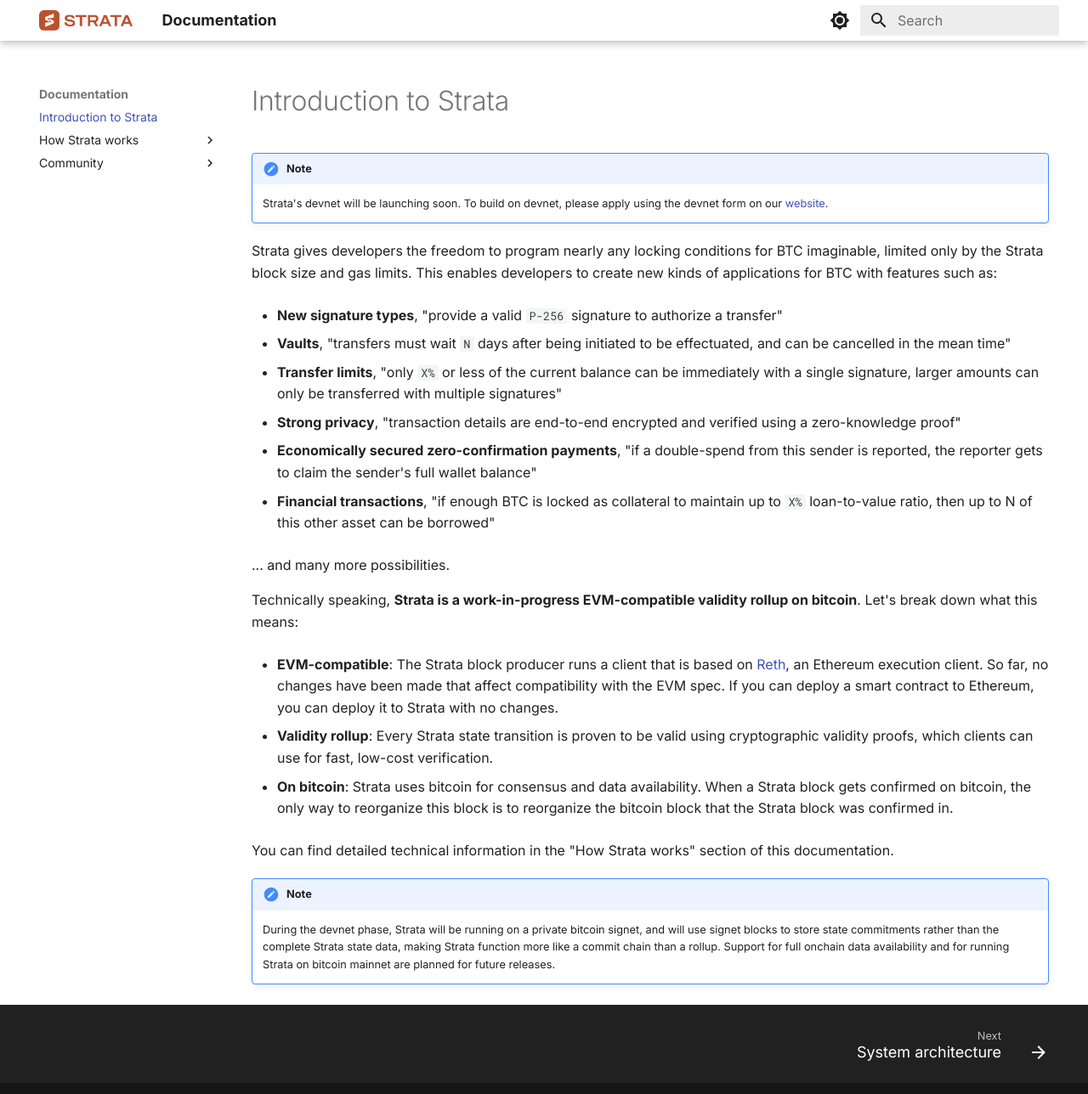
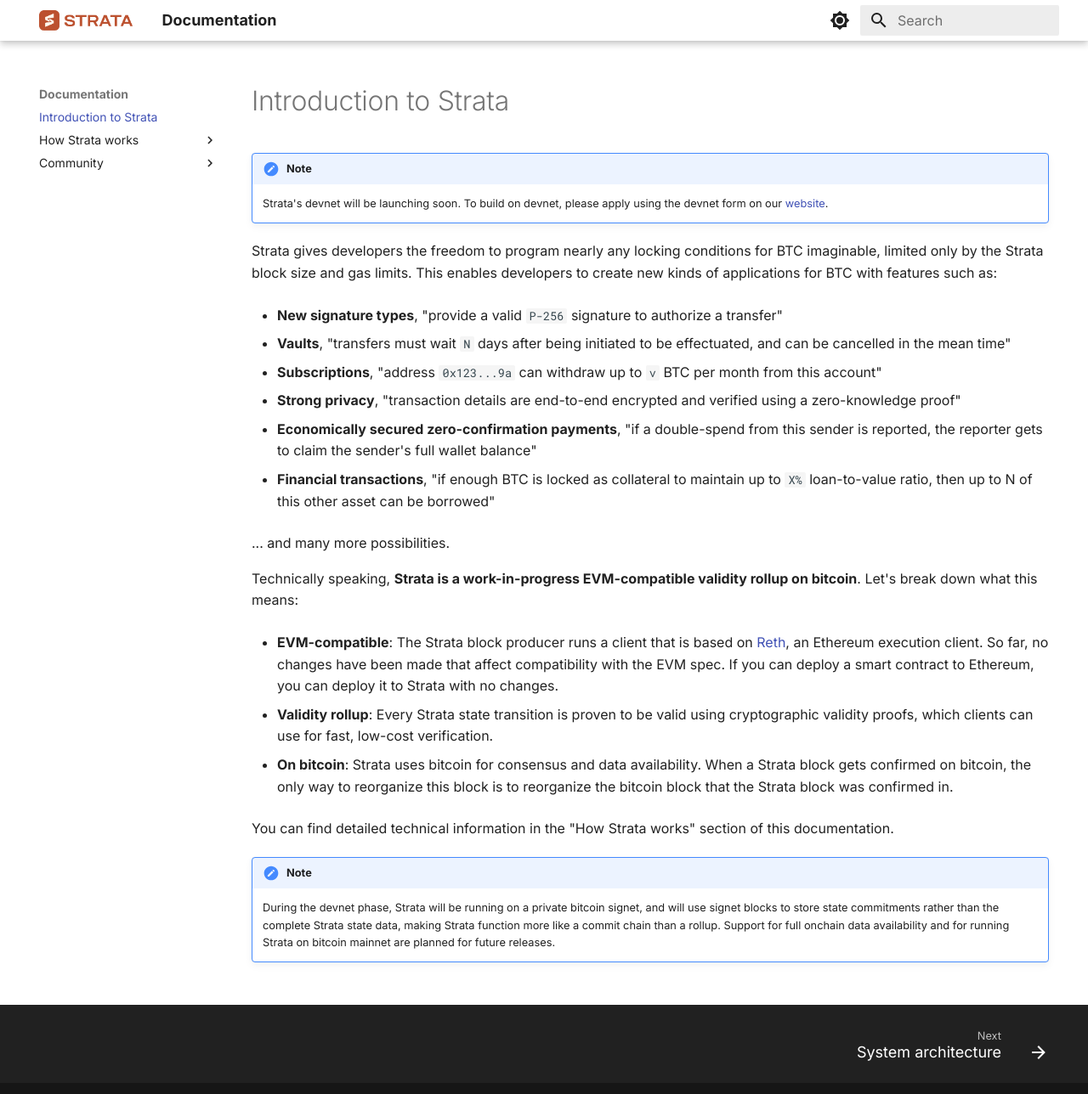
Before and after one commit to alpenlabs/docs, an MkDocs documentation site: the page built from docs/index.md, in a window 1280 px wide and 1299 px high. Shown: the top 1288 px of the window at 85% size. Built offline with MkDocs 1.6.1 and Material for MkDocs 9.7.7, drawn with Linux system fonts in a browser that asks for light colours.

Commit message:
docs: update index.md with new application example (#10)

```diff
--- a/docs/index.md
+++ b/docs/index.md
@@ -17,9 +17,8 @@ with features such as:
 - **Vaults**, "transfers must wait `N` days after being initiated to be effectuated,
   and can be cancelled in the mean time"
 
-- **Transfer limits**, "only `X%` or less of the current balance
-  can be immediately with a single signature,
-  larger amounts can only be transferred with multiple signatures"
+- **Subscriptions**, "address `0x123...9a` can withdraw up to `v` BTC
+  per month from this account"
 
 - **Strong privacy**, "transaction details are end-to-end encrypted
   and verified using a zero-knowledge proof"
```
